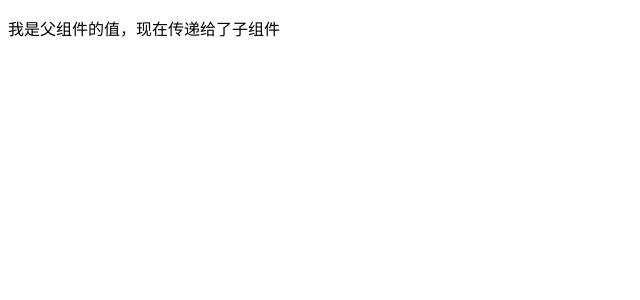
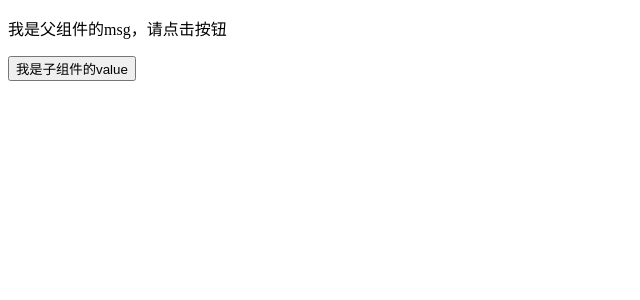
Before and after one commit to xiaopenhu/wy-vue-demo, a Vue app: page / in a window 1280 px wide. Shown: the top 300 px of the page, without its empty margins (0-640 px from the left). Built offline with nearby package versions, Linux system fonts and the light colour scheme.

Commit message:
'$emit-子组件向父组件传值'

```diff
--- a/src/App.vue
+++ b/src/App.vue
@@ -1,6 +1,7 @@
 <template>
   <div id="app">
-    <LifeChild :name="msg"></LifeChild>
+    <p v-text="msg"></p>
+    <LifeChild @fa="getMsg"></LifeChild>
   </div>
 </template>
 <script>
@@ -11,7 +12,12 @@ export default {
   },
   data () {
     return {
-      msg: '我是父组件的值，现在传递给了子组件'
+      msg: '我是父组件的msg，请点击按钮'
+    }
+  },
+  methods: {
+    getMsg: function (val) {
+      this.msg = val
     }
   }
 }
--- a/src/components/LifeChild.vue
+++ b/src/components/LifeChild.vue
@@ -1,6 +1,6 @@
 <template>
     <div>
-        <p>{{name}}</p>
+      <button @click="pushMsg">{{value}}</button>
     </div>
 </template>
 
@@ -8,6 +8,15 @@
 
 export default {
   name: 'LifeChild',
-  props: ['name']
+  data () {
+    return {
+      value: '我是子组件的value'
+    }
+  },
+  methods: {
+    pushMsg: function () {
+      this.$emit('fa', this.value)
+    }
+  }
 }
 </script>
```
